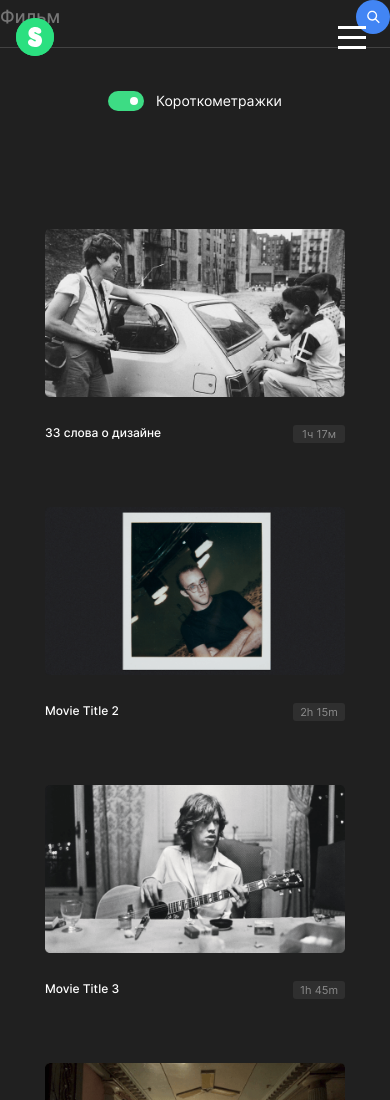
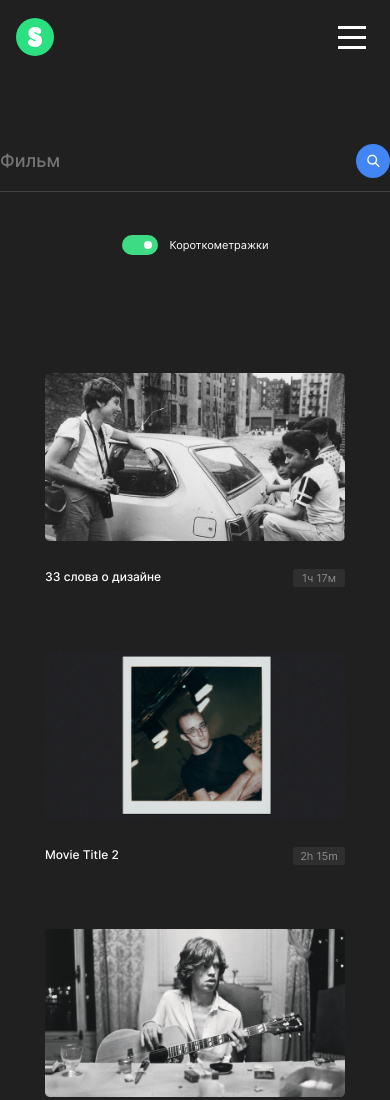
Before and after one commit to shaibot/movies-explorer-frontend, a React app: page /saved-movies in a window 390 px wide. Shown: the top 1100 px of the page. Built offline with nearby package versions, Linux system fonts and the light colour scheme; a web font is replaced by a local one.

Commit message:
refactoring

```diff
--- a/src/components/App/App.js
+++ b/src/components/App/App.js
@@ -11,6 +11,7 @@ import Footer from '../Footer/Footer';
 import Header from '../Header/Header';
 
 import './App.css';
+import '../../blocks/Content/Content.css'
 
 function App() {
   const [isLogged, setIsLogged] = React.useState(false);
--- a/src/components/Content/Content.css
+++ /dev/null
@@ -1,4 +0,0 @@
-.content {
-    padding-left: 30px;
-    padding-right: 30px;
-}
--- a/src/components/FilterCheckbox/FilterCheckbox.css
+++ b/src/components/FilterCheckbox/FilterCheckbox.css
@@ -44,3 +44,9 @@
   font-weight: 400;
   line-height: 18px;
 }
+
+@media screen and (max-width: 440px){
+  .checkbox__capture {
+    font-size: 11px;
+  }
+}
--- a/src/components/Promo/Promo.css
+++ b/src/components/Promo/Promo.css
@@ -1,7 +1,7 @@
 .promo {
   width: 100%;
   margin: 0 auto;
-  padding: 75px 70px;
+  padding: 149px 70px;
   background-color: #073042;
   display: flex;
   justify-content: space-between;
--- a/src/components/SavedMovies/SavedMovies.js
+++ b/src/components/SavedMovies/SavedMovies.js
@@ -4,19 +4,14 @@ import Header from '../Header/Header.js';
 import MoviesCardList from '../MoviesCardList/MoviesCardList.js';
 import SearchForm from '../SearchForm/SearchForm.js';
 
-
 import './SavedMovies.css';
 
 function SavedMovies() {
   return (
-    <div className="body">
-      <div className="page">
-        <Header />
-        <SearchForm />
-        <MoviesCardList />
-        <Footer />
-      </div>
-    </div>
+    <>
+      <SearchForm />
+      <MoviesCardList />
+    </>
   );
 }
 
--- a/src/components/SearchForm/SearchForm.css
+++ b/src/components/SearchForm/SearchForm.css
@@ -4,7 +4,8 @@
   margin: 0 auto 30px;
   display: flex;
   justify-content: space-between;
-  padding: 0 0 13px;
+  padding-top: 144px;
+  padding-bottom: 13px;
   box-sizing: border-box;
 }
 
--- a/src/components/SearchForm/SearchForm.js
+++ b/src/components/SearchForm/SearchForm.js
@@ -5,8 +5,8 @@ import FilterCheckbox from '../FilterCheckbox/FilterCheckbox';
 
 function SearchForm() {
   return (
-  <section>
-    <form className="search-form">
+  <>
+    <form className="search-form section">
       <img
         className="search-form__icon"
         src={SearchIcon}
@@ -16,7 +16,7 @@ function SearchForm() {
       <button className="search-form__button" />
     </form>
     <FilterCheckbox />
-  </section>
+    </>
 )
 }
 
```
Also changed, not shown: src/blocks/Content/Content.css (added, +18 -0 lines).
